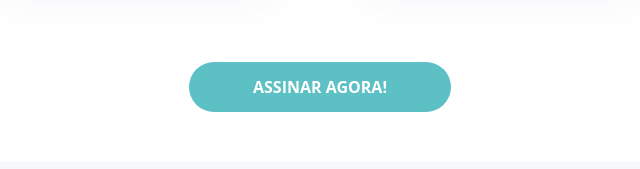
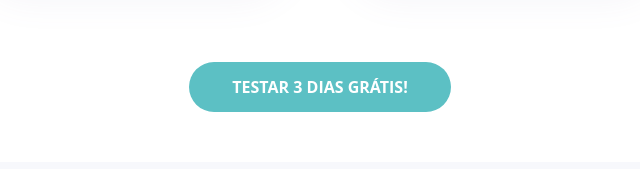
Before and after one commit to raphaelmoraisbr/beautyclass, a plain HTML site: page index.html in a window 1280 px wide. Shown: the part 1971-2140 px from the top of the page, 320-960 px from the left. Drawn offline with nearby package versions, Linux system fonts and the light colour scheme; a script that the page names is missing.

Commit message:
mudnaça de copy cta

```diff
--- a/index.html
+++ b/index.html
@@ -82,7 +82,7 @@
         </div>
         <div class="w-col w-col-2 w-col-stack"></div>
       </div>
-      <div class="w-container"><a href="https://pay.hotmart.com/H6497608H?checkoutMode=0&split=12&hideBillet=1" target="_blank" class="button-2 presente w-button">ASSINAR AGORA!</a></div>
+      <div class="w-container"><a href="https://pay.hotmart.com/H6497608H?checkoutMode=0&split=12&hideBillet=1" target="_blank" class="button-2 presente w-button">TESTAR 3 DIAS GRÁTIS!</a></div>
     </div>
   </div>
   <div>
```
